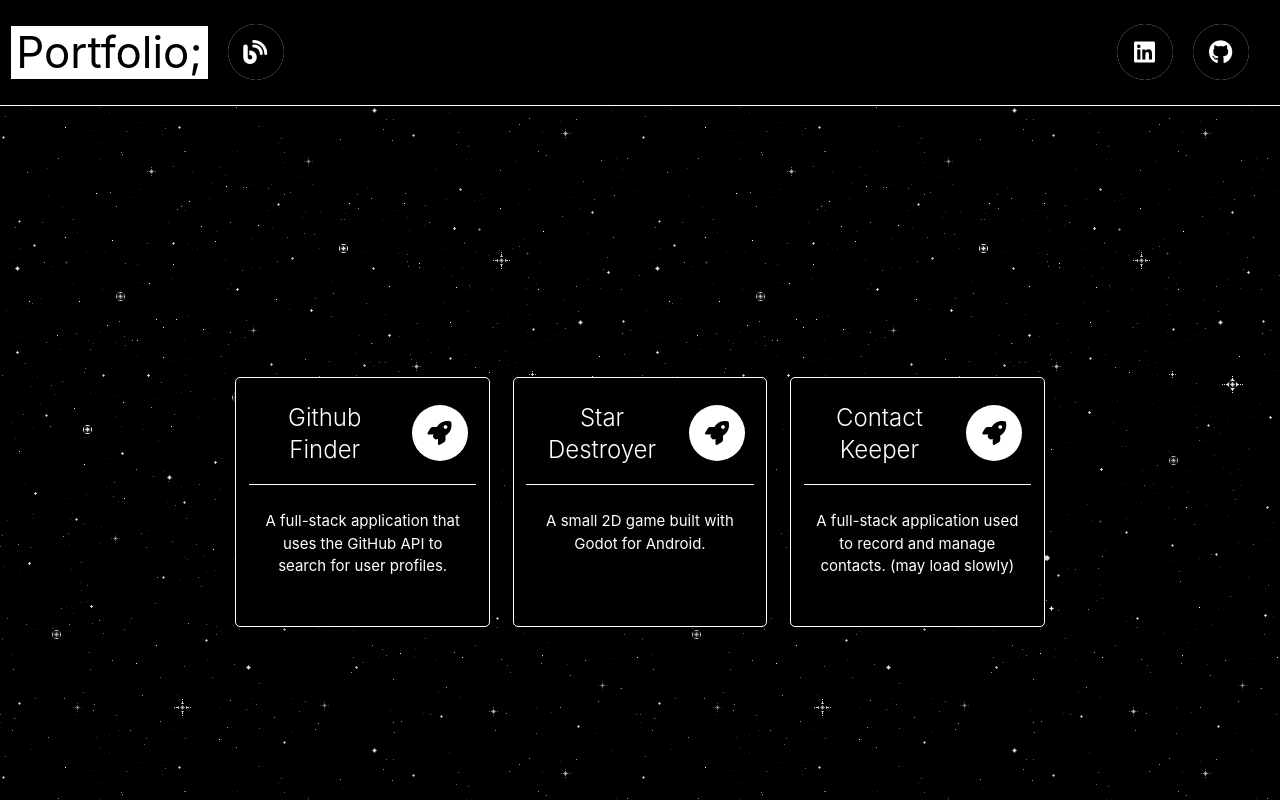
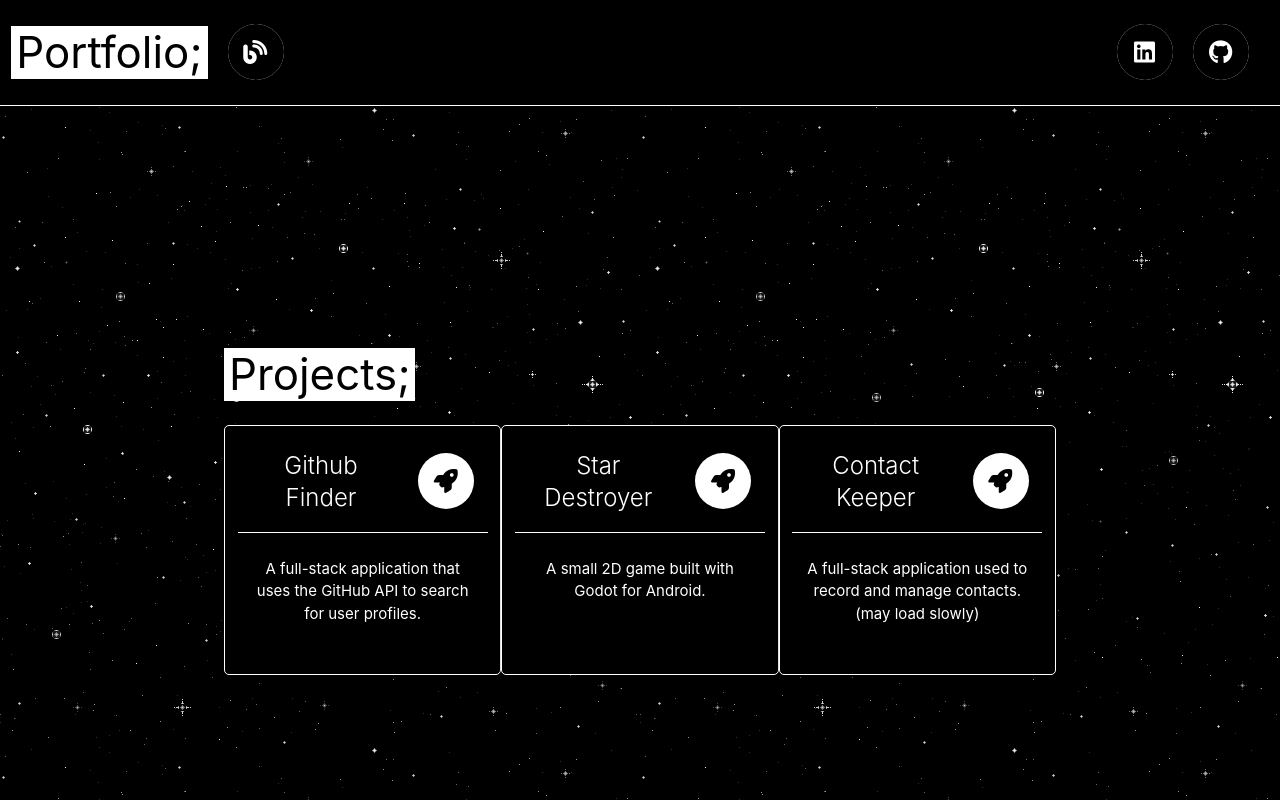
Before and after one commit to harlenkinsey/portfolio, a React (Create React App) app: page / in a window 1280 px wide. Shown: the top 800 px of the page. Built offline with nearby package versions, Linux system fonts and the light colour scheme; the HTML template or start-up script is replaced by a standard one.

Commit message:
added project text and fixed spacing

```diff
--- a/src/components/CardContainer.js
+++ b/src/components/CardContainer.js
@@ -6,13 +6,14 @@ const CardContainer = () => {
     return (
         <div className='background valign-wrapper'>
             <div className='row card-container'>
-                <div className='col s12 m6 l4'>
+                <h3><span className='highlight'>Projects;</span></h3>
+                <div className='col s12 m6 l4' style={{ padding: 0 }}>
                     <ProjectCard title='Github Finder' description='A full-stack application that uses the GitHub API to search for user profiles.' link='https://githubfinder901237.netlify.app'/>
                 </div>
-                <div className='col s12 m6 l4'>
+                <div className='col s12 m6 l4' style={{ padding: 0 }}>
                     <ProjectCard title='Star Destroyer' description='A small 2D game built with Godot for Android.' link='https://play.google.com/store/apps/details?id=com.lonepixel.studios&hl=en_US'/>
                 </div>
-                <div className='col s12 m6 l4'>
+                <div className='col s12 m6 l4' style={{ padding: 0 }}>
                     <ProjectCard title='Contact Keeper' description='A full-stack application used to record and manage contacts. (may load slowly)' link='https://serieux-croissant-39457.herokuapp.com/login'/>
                 </div>
             </div>
```
